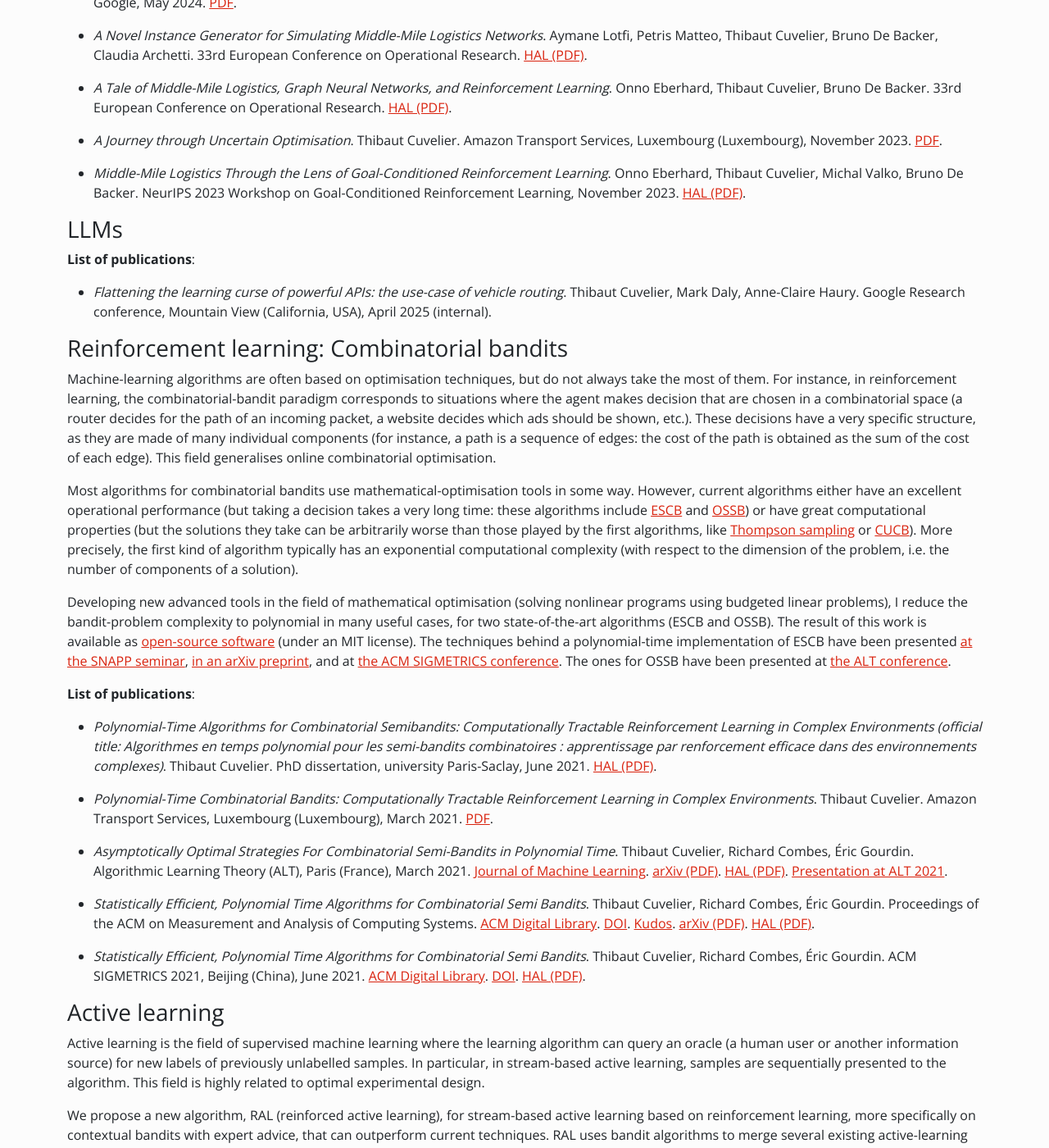
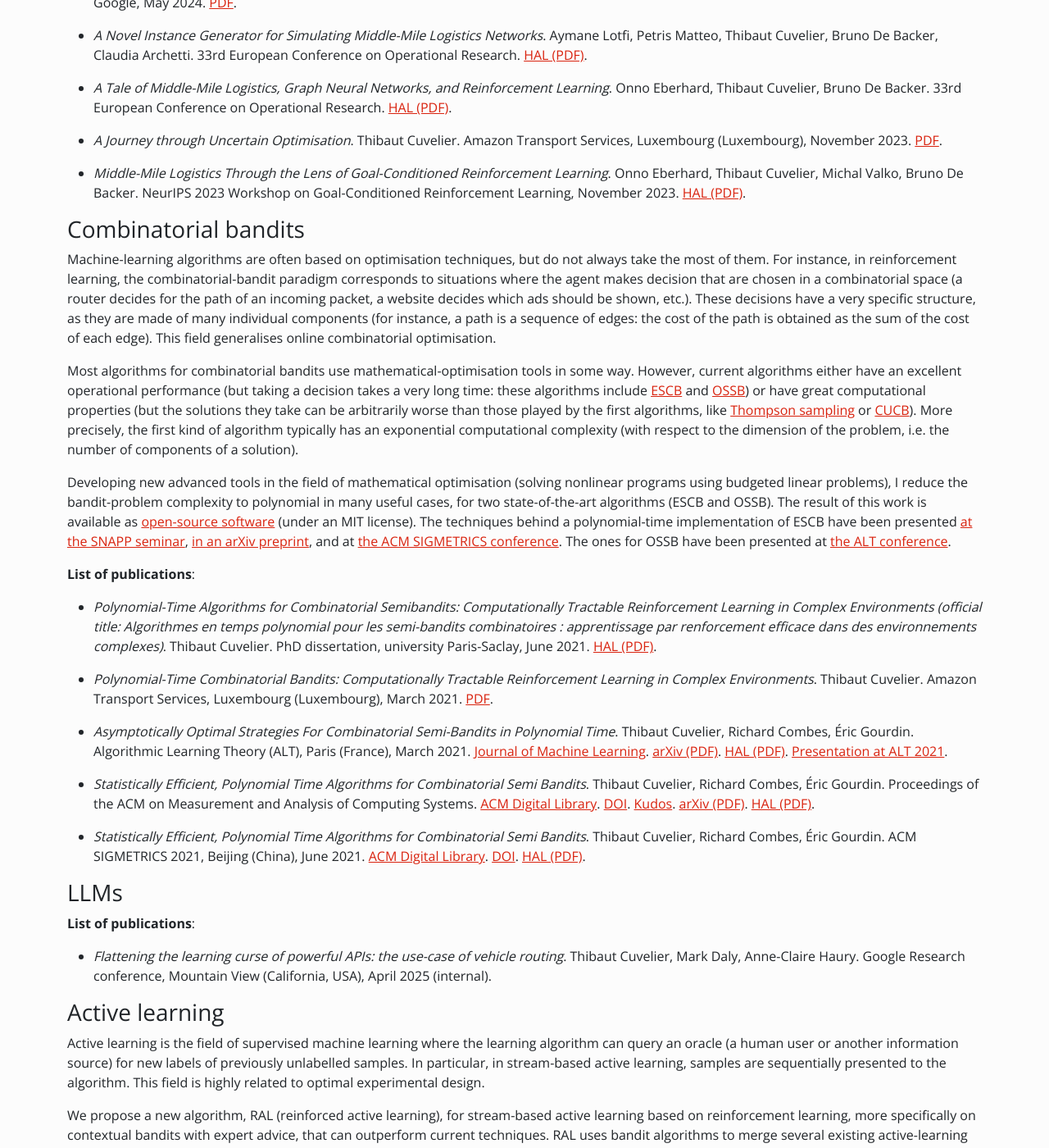
Before and after one commit to dourouc05/dourouc05.github.io, a Jekyll site: the page built from research.md, in a window 1280 px wide and 1400 px high, scrolled down 1182 px. Shown: the whole window at 82% size. Built offline with Jekyll 4.4.1, drawn with Linux system fonts in a browser that asks for light colours; our own code applies the rules of GitHub Pages for plain Markdown files.

Commit message:
Move LLMs where they belong (more). Make title less confusing and more consistent.

```diff
--- a/research.md
+++ b/research.md
@@ -37,13 +37,7 @@ Along the way, we also developed an instance generator for middle-mile logistics
 * {% include reference.md key='uncertainty_amazon2023' %}
 * {% include reference.md key='rl_mm_neurips2023' %}
 
-### LLMs
-
-**List of publications**:
-
-* {% include reference.md key='llm_touropt_grc2025' %}
-
-### Reinforcement learning: Combinatorial bandits
+### Combinatorial bandits
 
 Machine-learning algorithms are often based on optimisation techniques, but do not always take the most of them. For instance, in reinforcement learning, the combinatorial-bandit paradigm corresponds to situations where the agent makes decision that are chosen in a combinatorial space (a router decides for the path of an incoming packet, a website decides which ads should be shown, etc.). These decisions have a very specific structure, as they are made of many individual components (for instance, a path is a sequence of edges: the cost of the path is obtained as the sum of the cost of each edge). This field generalises online combinatorial optimisation.
 
@@ -58,6 +52,12 @@ Developing new advanced tools in the field of mathematical optimisation (solving
 * {% include reference.md key='bandits_alt21' %}
 * {% include reference.md key='bandits_sigmetrics2021' %}
 * {% include reference.md key='bandits_sigmetrics2021_abstract' %}
+
+### LLMs
+
+**List of publications**:
+
+* {% include reference.md key='llm_touropt_grc2025' %}
 
 ### Active learning
 
```
